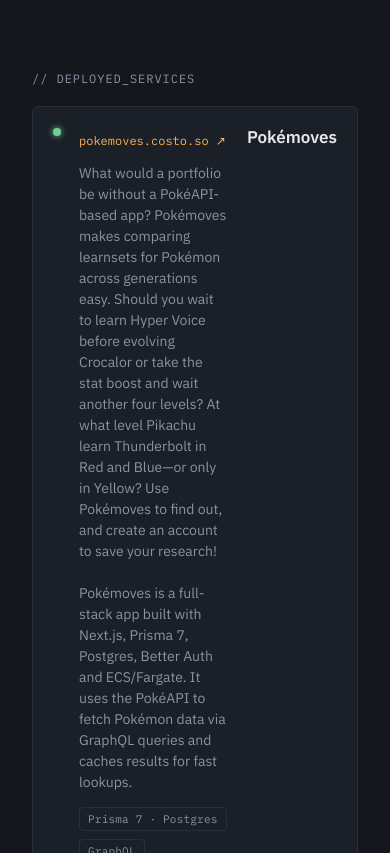
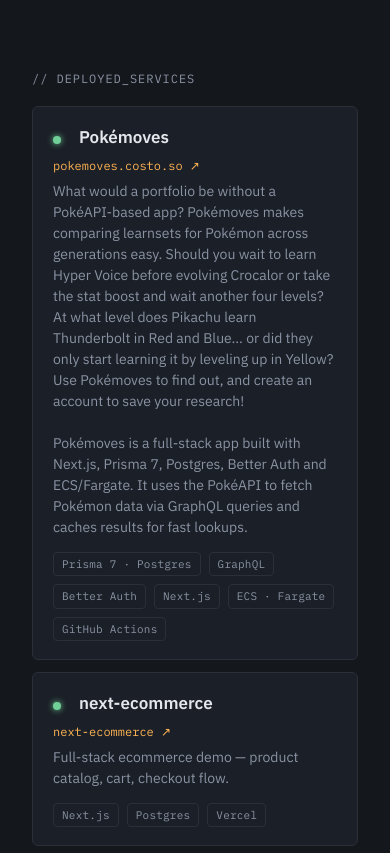
Before and after one commit to ccostoso/carlos, a React (Vite) app: page / in a window 390 px wide. Shown: the part 1147-2000 px from the top of the page. Built offline with nearby package versions, Linux system fonts and the light colour scheme; no server answers.

Commit message:
Adjusts mobile layout

```diff
--- a/src/components/service-card.css
+++ b/src/components/service-card.css
@@ -94,3 +94,36 @@
   text-decoration: none;
   white-space: nowrap;
 }
+
+@media (max-width: 640px) {
+  .service {
+    display: flex;
+    flex-wrap: wrap;
+    align-items: center;
+  }
+
+  .service .status {
+    order: 1;
+  }
+
+  .service .name {
+    order: 2;
+  }
+
+  .service .link {
+    order: 3;
+    flex-basis: 100%;
+    align-self: flex-start;
+    white-space: normal;
+  }
+
+  .service .desc {
+    order: 4;
+    flex-basis: 100%;
+  }
+
+  .service .meta {
+    order: 5;
+    flex-basis: 100%;
+  }
+}
--- a/src/data/projects.ts
+++ b/src/data/projects.ts
@@ -13,7 +13,7 @@ export const projects: Project[] = [
     {
         name: "Pokémoves",
         description:
-            "What would a portfolio be without a PokéAPI-based app? Pokémoves makes comparing learnsets for Pokémon across generations easy. Should you wait to learn Hyper Voice before evolving Crocalor or take the stat boost and wait another four levels? At what level Pikachu learn Thunderbolt in Red and Blue\u2014or only in Yellow? Use Pokémoves to find out, and create an account to save your research!\n\nPokémoves is a full-stack app built with Next.js, Prisma 7, Postgres, Better Auth and ECS/Fargate. It uses the PokéAPI to fetch Pokémon data via GraphQL queries and caches results for fast lookups.",
+            "What would a portfolio be without a PokéAPI-based app? Pokémoves makes comparing learnsets for Pokémon across generations easy. Should you wait to learn Hyper Voice before evolving Crocalor or take the stat boost and wait another four levels? At what level does Pikachu learn Thunderbolt in Red and Blue... or did they only start learning it by leveling up in Yellow? Use Pokémoves to find out, and create an account to save your research!\n\nPokémoves is a full-stack app built with Next.js, Prisma 7, Postgres, Better Auth and ECS/Fargate. It uses the PokéAPI to fetch Pokémon data via GraphQL queries and caches results for fast lookups.",
         status: "active",
         badges: ["Prisma 7 · Postgres", "GraphQL", "Better Auth", "Next.js", "ECS · Fargate", "GitHub Actions"],
         link: "https://pokemoves.costo.so",
--- a/src/routes/Home.tsx
+++ b/src/routes/Home.tsx
@@ -16,7 +16,7 @@ export function Home() {
           <span className="cursor" />
         </h1>
         <p className={`role ${bootDone ? 'reveal' : ''}`}>
-          Back-end engineer. I build it, deploy it and keep it running.
+          Back-end engineer. I build it, deploy it and keep it running!
         </p>
       </div>
       <About />
```
